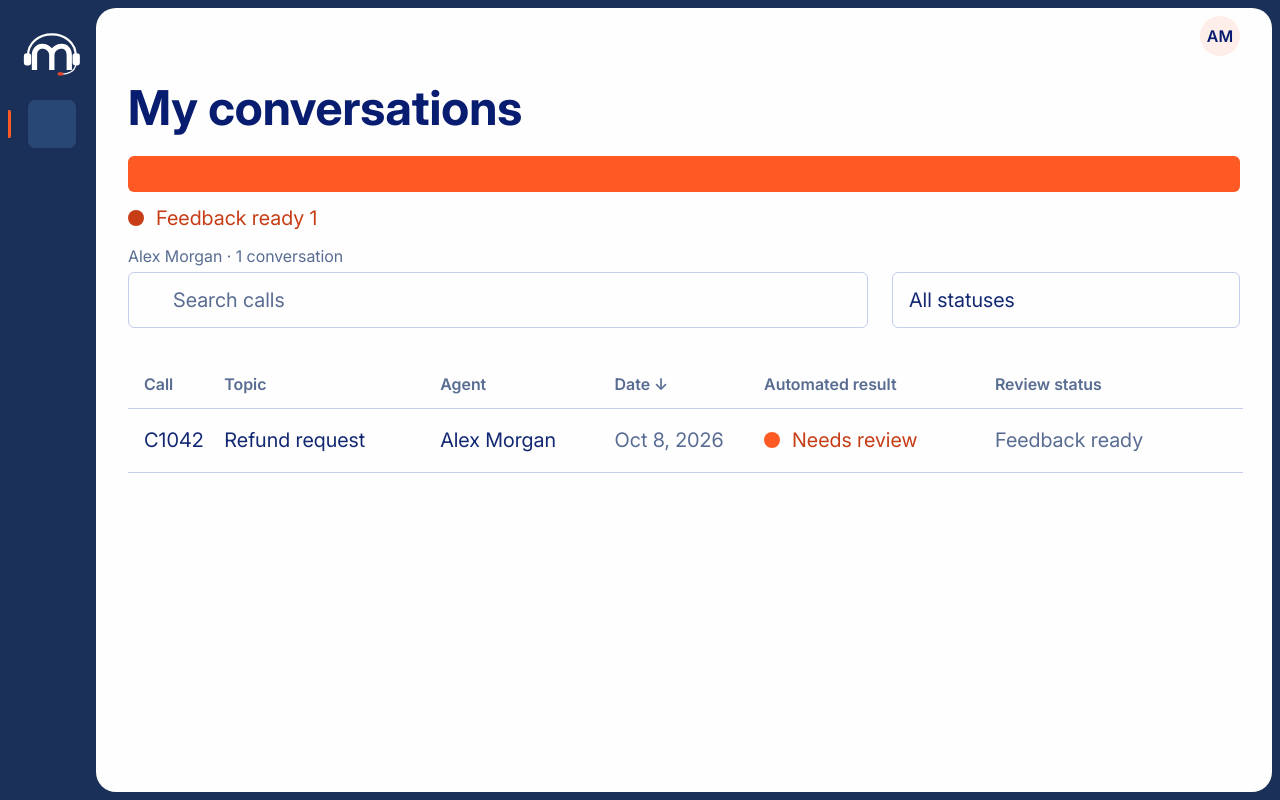
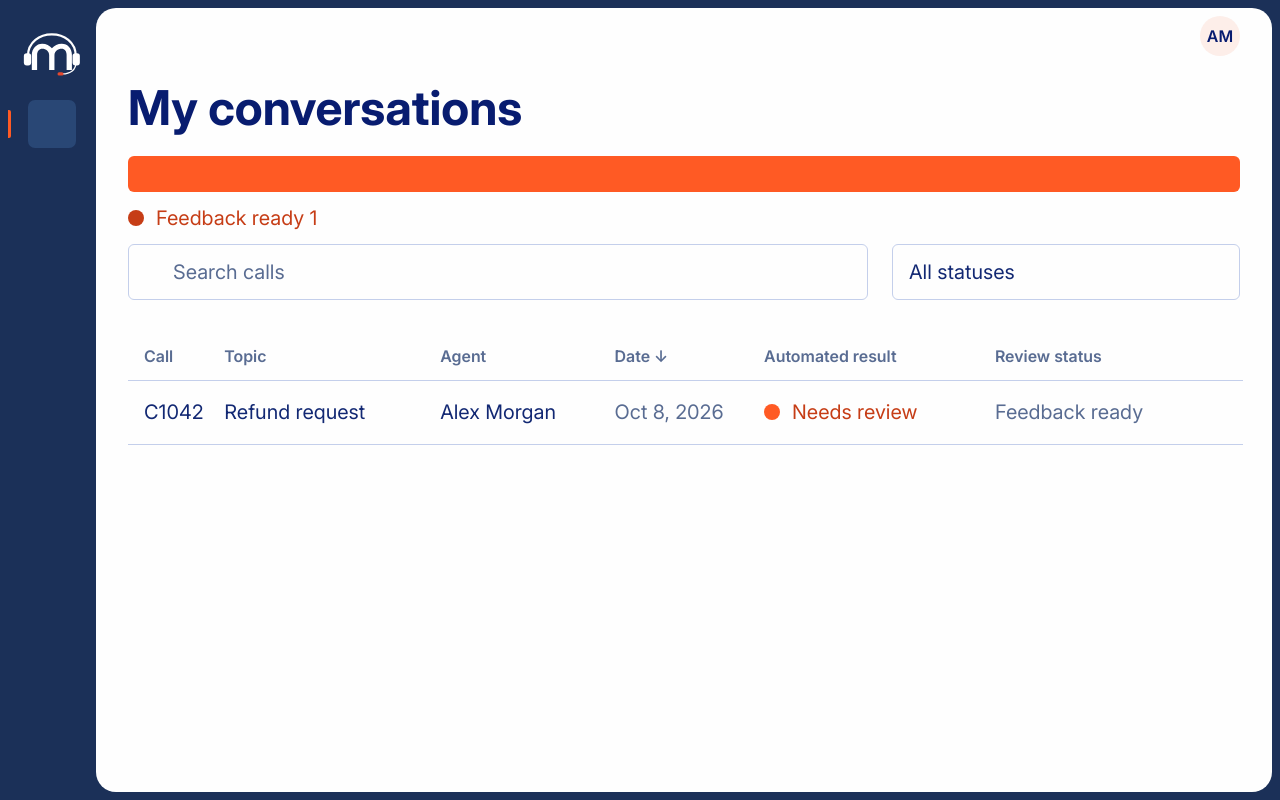
Before and after one commit to teamMemoria/memoria, a React (Vite) app in the folder frontend/: page /agent/conversations in a window 1280 px wide. Built offline with nearby package versions, Linux system fonts and the light colour scheme; some icons are missing.

Commit message:
chore(frontend): remove conversation placeholders and redundant summary

```diff
--- a/frontend/src/features/conversations/AgentConversations.tsx
+++ b/frontend/src/features/conversations/AgentConversations.tsx
@@ -140,26 +140,16 @@ export function AgentConversations({
           <p role="status">Loading conversation…</p>
         )}
         {state.status === 'error' && error}
-        {state.status === 'ready' &&
-          (conversation ? (
-            <Panel
-              title={
-                conversation.automatedResult === 'processing'
-                  ? 'Feedback is processing'
-                  : 'Call overview is not connected yet'
-              }
-            >
-              <p>
-                {conversation.automatedResult === 'processing'
-                  ? 'Automatic feedback is not ready for this call.'
-                  : 'This conversation opens here. Detailed feedback will be available when the call overview is connected.'}
-              </p>
+        {conversation?.automatedResult === 'processing' && (
+          <Panel title="Feedback is processing">
+            <p>Automatic feedback is not ready for this call.</p>
           </Panel>
-          ) : (
+        )}
+        {state.status === 'ready' && !conversation && (
           <Panel title="Conversation unavailable">
             <p>This conversation is not available in your workspace.</p>
           </Panel>
-          ))}
+        )}
       </div>
     )
   }
@@ -201,9 +191,7 @@ export function AgentConversations({
   return (
     <div className="agent-conversations">
       <h1>My conversations</h1>
-      {state.status === 'ready' && (
-        <>
-          {groups.length > 0 && (
+      {state.status === 'ready' && groups.length > 0 && (
         <section
           className="conversation-summary"
           aria-label="Conversation counts"
@@ -246,12 +234,6 @@ export function AgentConversations({
             ))}
           </div>
         </section>
-          )}
-          <p className="conversation-owner">
-            {viewer.displayName} · {records.length}{' '}
-            {records.length === 1 ? 'conversation' : 'conversations'}
-          </p>
-        </>
       )}
       <div
         className="conversation-filters"
--- a/frontend/src/features/conversations/conversations.css
+++ b/frontend/src/features/conversations/conversations.css
@@ -67,12 +67,6 @@
   align-content: flex-start;
   gap: 4px 12px;
   overflow-wrap: anywhere;
-}
-.conversation-owner {
-  margin-bottom: 4px;
-  color: var(--color-muted);
-  font-size: 16px;
-  line-height: 24px;
 }
 .conversation-filters {
   display: grid;
```
Lines whose indentation alone changed are shown as unchanged.
